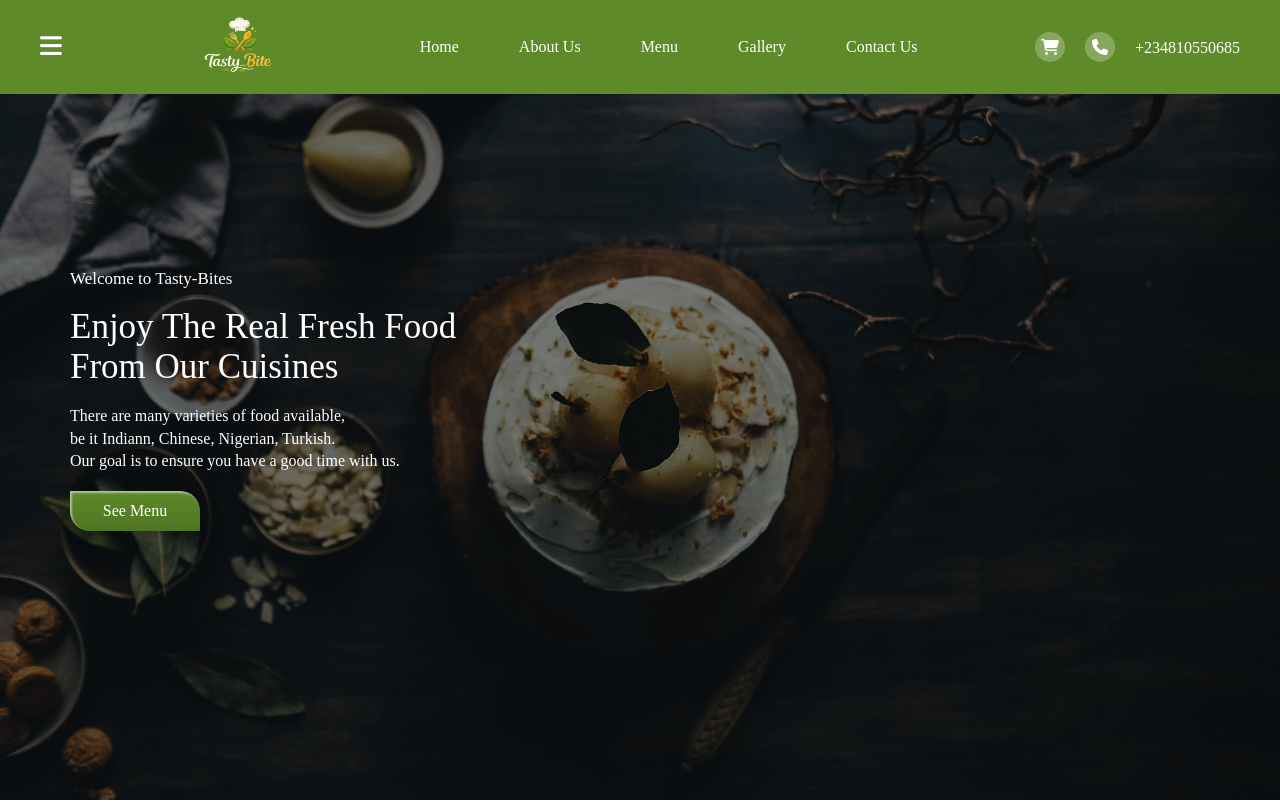
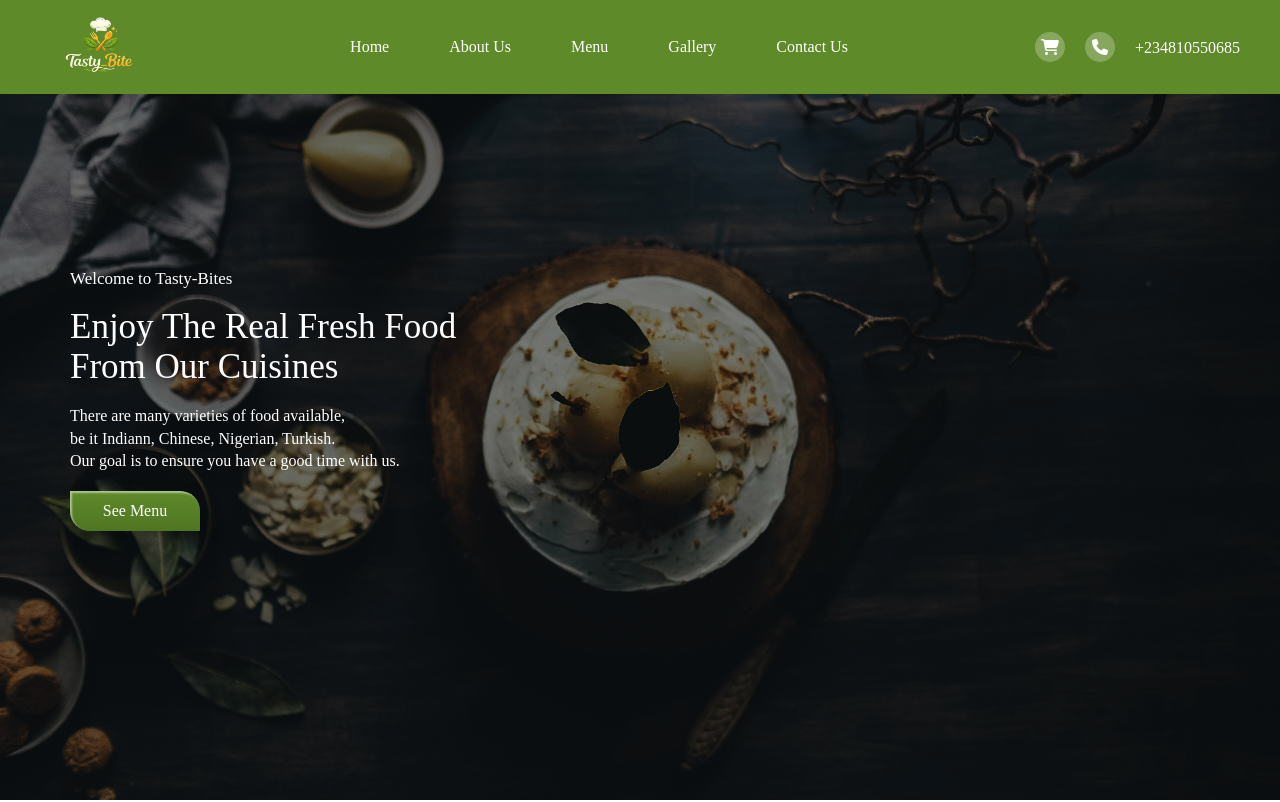
Before and after one commit to Azeezaty/Zihntech-Academy, a plain HTML site: page tasty-bites/index.html in a window 1280 px wide. Shown: the top 802 px of the page. Drawn offline with Linux system fonts and the light colour scheme.

Commit message:
Update index.html

```diff
--- a/tasty-bites/index.html
+++ b/tasty-bites/index.html
@@ -12,9 +12,9 @@
     <header>
         <!-- Navigation Bar-->
              <!-- Menu button -->
-            <div class="menuIcon">
+            <!-- <div class="menuIcon">
                 <i class="fa-solid fa-bars"></i>
-            </div>
+            </div> -->
 
             <!-- Logo -->
             <div class="logo">
```
